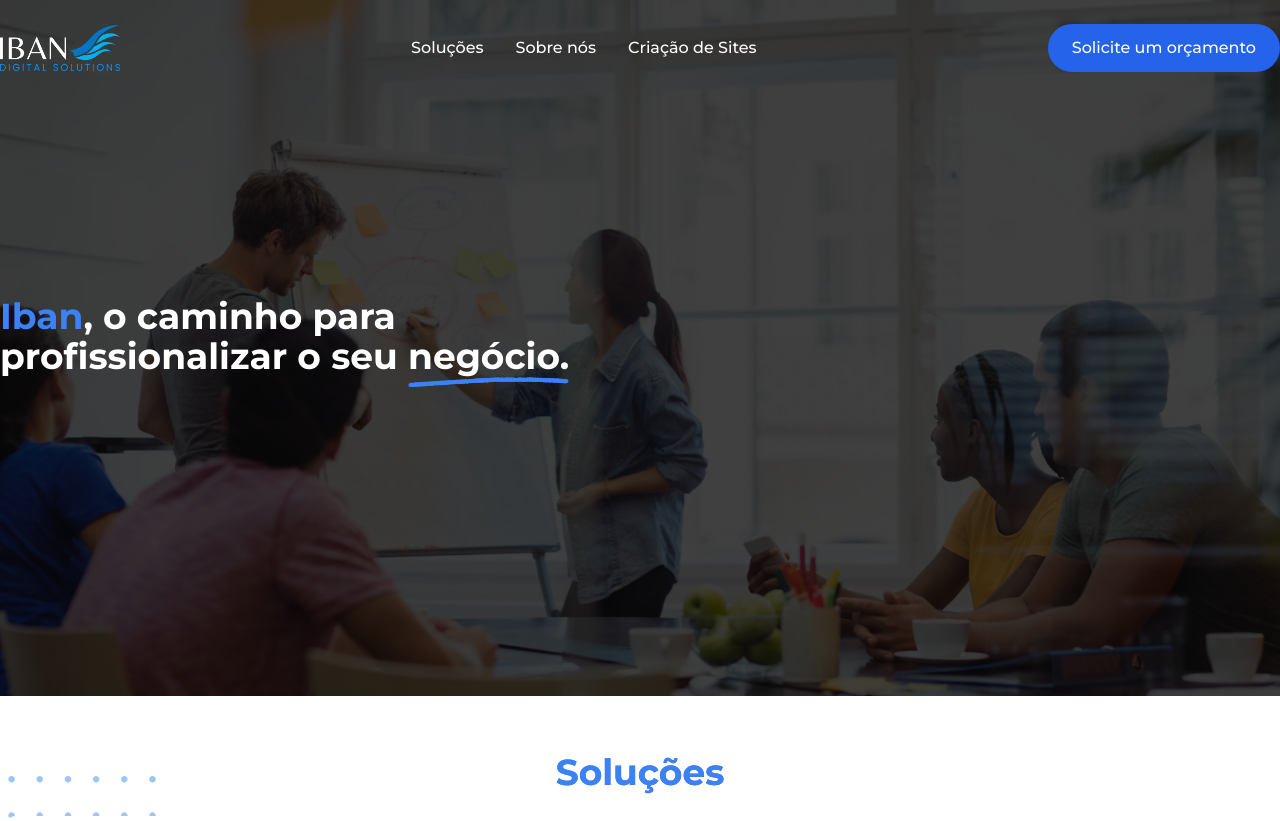
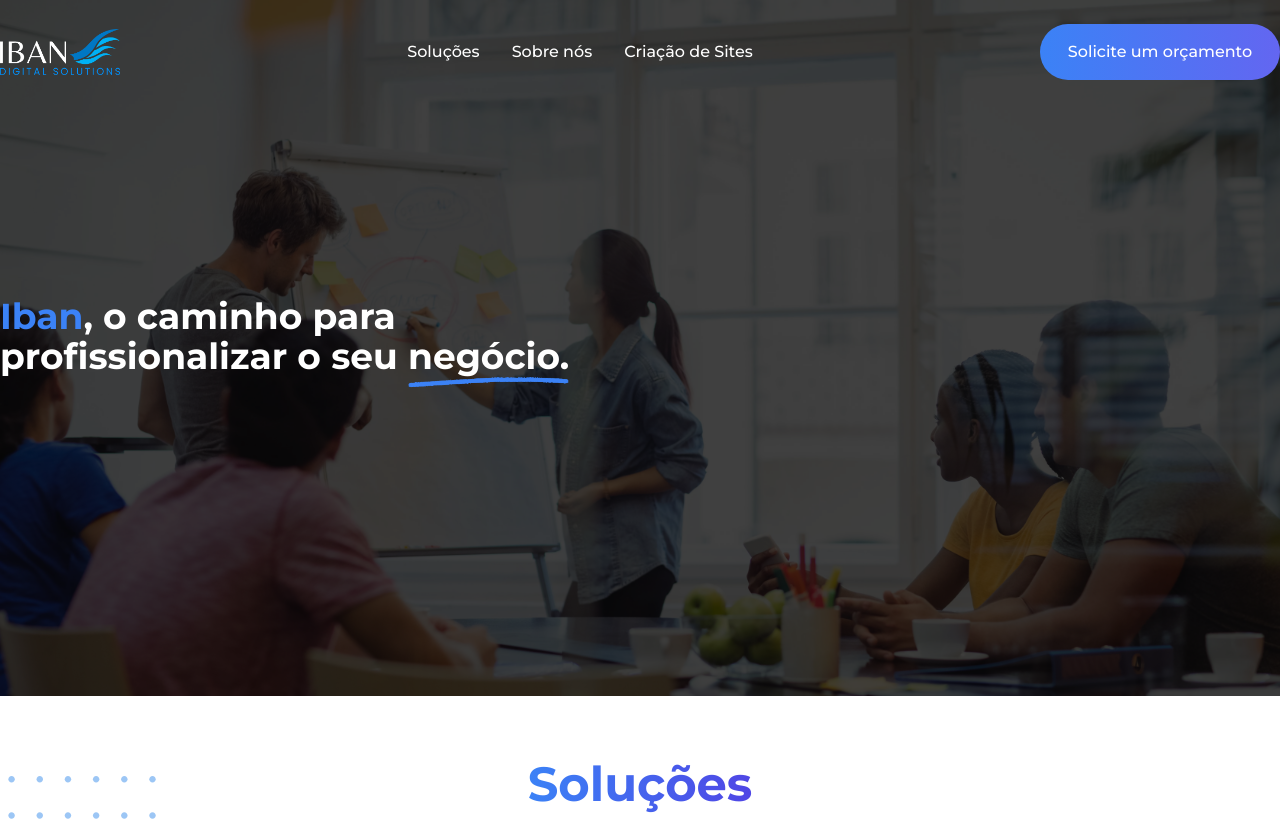
Before and after one commit to ronaldscruz/ibandigital, a Next.js app: page / in a window 1280 px wide. Shown: the top 821 px of the page. Built offline with nearby package versions, Linux system fonts and the light colour scheme.

Commit message:
feat: fade order button

```diff
--- a/src/components/HomeBanner.jsx
+++ b/src/components/HomeBanner.jsx
@@ -1,5 +1,5 @@
 import Image from "next/image";
-import PlaceOrderButton from "./common/PlaceOrderButton";
+import PlaceOrderButton from "./common/PlaceOrderButton/PlaceOrderButton";
 
 export default function HomeBanner() {
   return (
--- a/src/components/Solutions/Solutions.jsx
+++ b/src/components/Solutions/Solutions.jsx
@@ -7,7 +7,7 @@ import WritingIcon from "./assets/writing.svg";
 
 import BackgroundElements from "./assets/background-elements.svg";
 
-import PlaceOrderButton from "../common/PlaceOrderButton";
+import PlaceOrderButton from "../common/PlaceOrderButton/PlaceOrderButton";
 
 const solutionsData = [
   {
@@ -134,7 +134,7 @@ export default function Solutions() {
         className="p-6 shadow-lg rounded-xl w-[300px] h-96 flex flex-col items-center z-20 bg-white"
       >
         <Image
-          className="mb-6 flex"
+          className="mb-6 flex pointer-events-none"
           src={icon.path}
           alt={icon.alt}
           width={80}
@@ -159,7 +159,7 @@ export default function Solutions() {
     <section className="flex w-full h-[768px] w-full flex justify-center">
       <div className="w-content flex flex-col items-center h-full py-14 relative">
         <Image
-          className="absolute top-[80px] left-[-48px] z-10"
+          className="absolute top-[80px] left-[-48px] z-10 pointer-events-none"
           src={BackgroundElements}
           width={204}
           height={188}
@@ -167,14 +167,14 @@ export default function Solutions() {
         />
 
         <Image
-          className="absolute bottom-[120px] right-[-48px] z-10"
+          className="absolute bottom-[120px] right-[-48px] z-10 pointer-events-none"
           src={BackgroundElements}
           width={284}
           height={358}
           alt="Elementos de fundo: padrão de bolinhas azuis"
         />
 
-        <h1 className="font-bold text-4xl mb-6 text-blue-500 mb-14 bg-clip-text bg-gradient-to-r from-blue-500 to-indigo-600">
+        <h1 className="font-bold text-5xl mb-6 mb-14 text-transparent py-2 bg-clip-text bg-gradient-to-r from-blue-500 to-indigo-600">
           Soluções
         </h1>
 
--- a/src/components/common/PlaceOrderButton.jsx
+++ b/src/components/common/PlaceOrderButton/PlaceOrderButton.jsx
@@ -1,3 +1,5 @@
+import "./PlaceOrderButton.styles.css";
+
 export default function PlaceOrderButton({ className = "" }) {
   return (
     <a
@@ -7,10 +9,8 @@ export default function PlaceOrderButton({ className = "" }) {
       className="cursor-pointer"
       aria-label="Solicite um orçamento"
     >
-      <button
-        className={`bg-blue-600 h-12 px-6 border-radius text-white font-medium rounded-full hover:bg-blue-700 ease-in-out duration-200 ${className}`}
-      >
-        Solicite um orçamento
+      <button className="place-order-button">
+        <span className="place-order-button-text">Solicite um orçamento</span>
       </button>
     </a>
   );
--- /dev/null
+++ b/src/components/common/PlaceOrderButton/PlaceOrderButton.styles.css
@@ -0,0 +1,31 @@
+.place-order-button {
+  width: 240px;
+  height: 56px;
+  display: flex;
+  justify-content: center;
+  align-items: center;
+  background-color: #2563eb; /* bg-blue-600 */
+  border-radius: 9999px; /* rounded-full */
+  color: white; /* text-white */
+  font-weight: 500; /* font-medium */
+  background: linear-gradient(
+    to right,
+    #3b82f6,
+    #6366f1
+  ); /* bg-gradient-to-r from-blue-500 to-indigo-600 */
+  transition: all 0.3s ease-in-out; /* duration-300 ease-in-out */
+}
+
+.place-order-button:hover {
+  background: white; /* hover:bg-white */
+  color: transparent; /* hover:text-transparent */
+  box-shadow: 0 10px 15px rgba(0, 0, 0, 0.1); /* hover:shadow-lg */
+}
+
+.place-order-button:hover .place-order-button-text {
+  display: block;
+  color: transparent;
+  background: linear-gradient(to right, #3b82f6, #6366f1);
+  background-clip: text;
+  font-weight: 600;
+}
--- /dev/null
+++ b/src/components/common/PlaceOrderButton/package.json
@@ -0,0 +1,3 @@
+{
+  "main": "./PlaceOrderButton.jsx"
+}
--- a/src/components/layout/Navbar/Navbar.jsx
+++ b/src/components/layout/Navbar/Navbar.jsx
@@ -2,7 +2,7 @@
 
 import Image from "next/image";
 import { useState } from "react";
-import PlaceOrderButton from "../../common/PlaceOrderButton";
+import PlaceOrderButton from "../../common/PlaceOrderButton/PlaceOrderButton";
 import Link from "next/link";
 import MobileMenu from "./MobileMenu";
 
```
